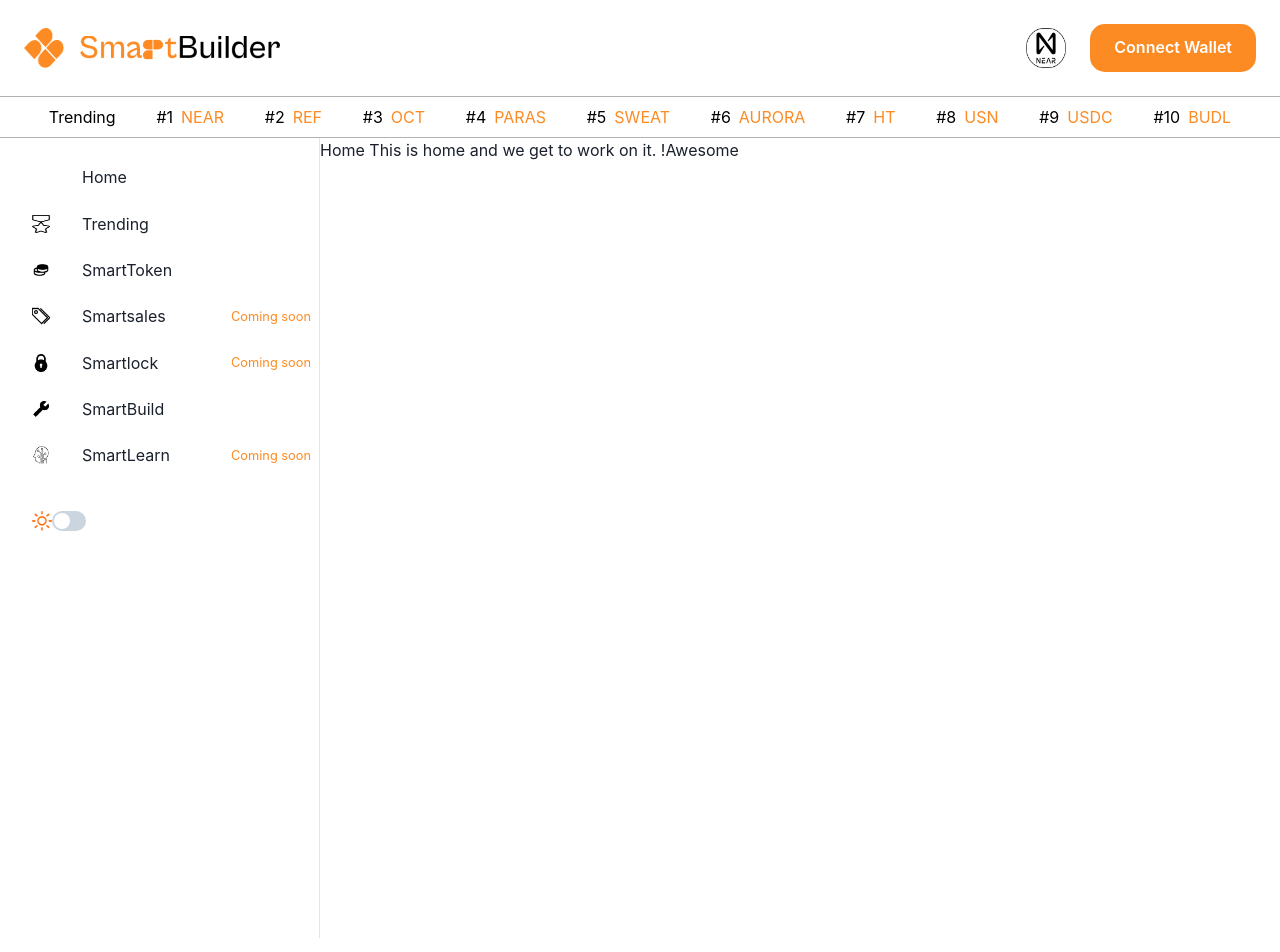
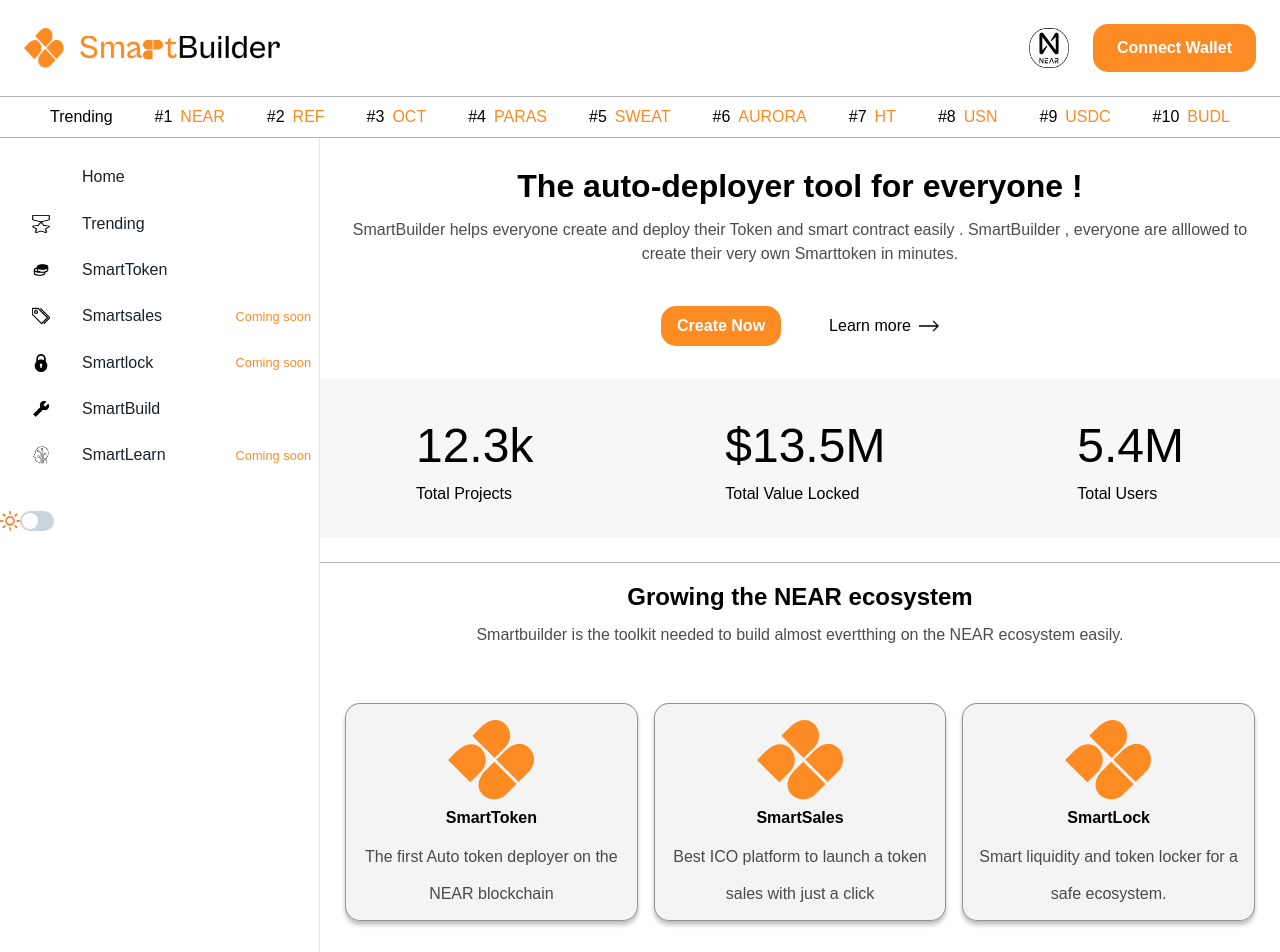
Before and after one commit to Danijel-Enoch/smart-builder-ui, a React (Create React App) app: page / in a window 1280 px wide. Shown: the top 952 px of the page. Built offline with nearby package versions, Linux system fonts and the light colour scheme.

Commit message:
⚡ Add Home page

```diff
--- a/package.json
+++ b/package.json
@@ -6,6 +6,7 @@
     "@chakra-ui/react": "^2.4.3",
     "@emotion/react": "^11.10.5",
     "@emotion/styled": "^11.10.5",
+    "@fontsource/poppins": "^4.5.10",
     "@reduxjs/toolkit": "^1.9.1",
     "@testing-library/jest-dom": "^5.16.5",
     "@testing-library/react": "^13.4.0",
@@ -14,6 +15,7 @@
     "react": "^18.2.0",
     "react-dom": "^18.2.0",
     "react-redux": "^8.0.5",
+    "react-router-dom": "^6.4.5",
     "react-scripts": "5.0.1",
     "redux": "^4.2.0",
     "web-vitals": "^2.1.4"
--- a/src/App.js
+++ b/src/App.js
@@ -1,12 +1,15 @@
 import React from 'react'
 import { Layout } from './components';
-import { Home } from './pages';
+import { BrowserRouter } from 'react-router-dom';
+import { Routes } from './config/routes';
 
 const App = () => {
   return (
-    <Layout>
-      <Home />
-    </Layout>
+    <BrowserRouter>
+      <Layout>
+        <Routes />
+      </Layout>
+    </BrowserRouter>
   );
 }
 
--- a/src/components/Sidebar.js
+++ b/src/components/Sidebar.js
@@ -1,30 +1,45 @@
 import React from 'react';
 import { Box, List, ListItem, Text, Image, Switch } from '@chakra-ui/react';
+import { NavLink } from 'react-router-dom';
 import sun from '../assets/sun.png';
 import { SidebarItem } from '../constants/data';
 
 
 const Sidebar = () => {
+
+    // const navLinkStyles = ({isActive}) => {
+    //     return {
+    //     transition: 'all 0.3s ease-in-out',
+    //     bg: isActive ? 'brand.primary' : 'transparent',
+    //     // color: isActive ? 'white' : 'black',
+    //     _hover: {
+    //         bg: 'brand.primary',
+    //         opacity: '0.8',
+    //         color: 'black',
+    //     },
+    // }
+    // };
+
   return (
     <Box
       w="25%"
-      h="100vh"
+      minHeight="100vh"
       bg="white"
       borderRight="1px"
       borderColor="rgba(0, 0, 0, 0.1);"
-      pl='2rem'
       pt='1rem'
-      pr='0.5rem'
     >
       <List>
         {SidebarItem.map((item) => (
-          <ListItem display="flex" alignItems="center" py='0.7rem' cursor='pointer'>
+        <NavLink to={item.path}>
+          <ListItem pl='2rem' pr='0.5rem' display="flex" alignItems="center" py='0.7rem' cursor='pointer'>
             <Image boxSize="18px" src={item.image} alt={item.name} />
             <Text ml='2rem'>{item.name}</Text>
             <Text ml='auto' as="small" color="brand.primary">
               {item.text}
             </Text>
           </ListItem>
+        </NavLink>
         ))}
       </List>
 
--- /dev/null
+++ b/src/config/routes.js
@@ -0,0 +1,13 @@
+import React from 'react';
+import { useRoutes } from 'react-router-dom';
+import { Home } from '../pages';
+
+
+export function Routes() {
+  return useRoutes([
+    {
+      path: '/',
+      element: <Home />,
+    },
+  ]);
+}
--- a/src/config/theme.js
+++ b/src/config/theme.js
@@ -4,6 +4,10 @@
   colors: {
     brand: {
       primary: '#FC8B23',
+      gray100: '#F7F7F7'
     },
   },
+  fonts: {
+    body: `'Poppins', sans-serif`
+  }
 });
--- a/src/constants/data.js
+++ b/src/constants/data.js
@@ -5,7 +5,7 @@
 import lock from '../assets/lock.png';
 import tool from '../assets/build-sharp.png';
 import ml from '../assets/machine-learning.png';
-
+import logo from '../assets/Smart Builders Logo.png';
 
 const Tokens = [
   {
@@ -55,16 +55,19 @@
     id: 1,
     image: home,
     name: 'Home',
+    path: '/',
   },
   {
     id: 2,
     image: trending,
     name: 'Trending',
+    path: '/trending',
   },
   {
     id: 3,
     image: coin,
     name: 'SmartToken',
+    path: '/smarttoken',
   },
   {
     id: 4,
@@ -82,6 +85,7 @@
     id: 6,
     image: tool,
     name: 'SmartBuild',
+    path: '/smartbuild',
   },
   {
     id: 7,
@@ -91,4 +95,37 @@
   },
 ];
 
-export { Tokens, SidebarItem };
+const sbEcosystem = [
+  {
+    id: 1,
+    name: 'SmartToken',
+    text: 'The first Auto token deployer on the NEAR blockchain',
+    logo: logo,
+  },
+  {
+    id: 2,
+    name: 'SmartSales',
+    text: 'Best ICO platform to launch a token sales with just a click',
+    logo: logo,
+  },
+  {
+    id: 3,
+    name: 'SmartLock',
+    text: 'Smart liquidity and token locker for a safe ecosystem.',
+    logo: logo,
+  },
+  {
+    id: 4,
+    name: 'SmartBuild',
+    text: 'Our Autodeployer allows anyone to deploy their customised dApps without code.',
+    logo: logo,
+  },
+  {
+    id: 5,
+    name: 'SmartLearn',
+    text: 'Best online bootcamp to learn how to build useable product on the NEAR ecosystem',
+    logo: logo,
+  },
+];
+
+export { Tokens, SidebarItem, sbEcosystem };
--- a/src/index.css
+++ b/src/index.css
@@ -11,3 +11,23 @@
   font-family: source-code-pro, Menlo, Monaco, Consolas, 'Courier New',
     monospace;
 }
+
+
+::-webkit-scrollbar {
+        width: 6px;
+    }
+
+    /* Track */
+    ::-webkit-scrollbar-track {
+       background: #fff;
+    }
+
+    /* Handle */
+    ::-webkit-scrollbar-thumb {
+       background: #FC8B23;
+    }
+
+    /* Handle on hover */
+    ::-webkit-scrollbar-thumb:hover {
+       background: #FC8B15;
+    }
--- a/src/pages/home/Home.js
+++ b/src/pages/home/Home.js
@@ -1,9 +1,136 @@
-import React from 'react'
+import React from 'react';
+import { Box, Text, Button, Image, Flex } from '@chakra-ui/react';
+import { sbEcosystem } from '../../constants/data';
+import arrow from '../../assets/right-arrow.png';
 
 const Home = () => {
   return (
-    <div>Home This is home and we get to work on it. !Awesome</div>
-  )
-}
+    <Box color="black" py="1.5rem">
+      <Text textAlign="center" fontSize="2rem" fontWeight="600">
+        The auto-deployer tool for everyone !
+      </Text>
 
-export default Home
+      <Text
+        textAlign="center"
+        px="1rem"
+        color="rgba(0, 0, 0, 0.7)"
+        fontSize="1rem"
+        pt="0.5rem"
+        pb="1.5rem"
+        fontWeight="400"
+      >
+        SmartBuilder helps everyone create and deploy their Token and smart
+        contract easily . SmartBuilder , everyone are alllowed to create their
+        very own Smarttoken in minutes.
+      </Text>
+
+      <Box display="flex" justifyContent="center" mt="1rem" mb="2rem">
+        <Button
+          bg="brand.primary"
+          color="white"
+          p="1rem"
+          mr="3rem"
+          borderRadius="15px"
+          _hover={{
+            bg: 'brand.primary',
+            opacity: '0.8',
+            color: 'black',
+          }}
+        >
+          Create Now
+        </Button>
+
+        <Box display="flex" alignItems="center">
+          <Text as="span" mr="0.5rem">
+            Learn more
+          </Text>{' '}
+          <Image boxSize="20px" src={arrow} alt="right-arrow" />
+        </Box>
+      </Box>
+
+      <Flex
+        py="2rem"
+        bg="brand.gray100"
+        alignItems="center"
+        justifyContent="space-around"
+        mb="1.5rem"
+      >
+        <Box>
+          <Text fontSize="3rem" fontWeight="500">
+            12.3k
+          </Text>
+          <Text fontSize="1rem">Total Projects</Text>
+        </Box>
+        <Box>
+          <Text fontSize="3rem" fontWeight="500">
+            $13.5M
+          </Text>
+          <Text fontSize="1rem">Total Value Locked</Text>
+        </Box>
+        <Box>
+          <Text fontSize="3rem" fontWeight="500">
+            5.4M
+          </Text>
+          <Text fontSize="1rem">Total Users</Text>
+        </Box>
+      </Flex>
+
+      <Box borderTop="1px" borderColor="rgba(0, 0, 0, 0.3);">
+        <Text
+          textAlign="center"
+          fontSize="1.5rem"
+          pt="1rem"
+          pb="0.5rem"
+          fontWeight="600"
+        >
+          Growing the NEAR ecosystem
+        </Text>
+
+        <Text
+          textAlign="center"
+          fontSize="1rem"
+          color="rgba(0, 0, 0, 0.7)"
+          fontWeight="400"
+        >
+          Smartbuilder is the toolkit needed to build almost evertthing on the
+          NEAR ecosystem easily.
+        </Text>
+
+        <Flex
+          flexWrap="wrap"
+          my="2rem"
+          py="1.5rem"
+          px="0.5rem"
+          justifyContent="center"
+          alignItems="center"
+        >
+          {sbEcosystem.map((item) => (
+            <Box
+              p="0.5rem"
+              mx="0.5rem"
+              mb="2rem"
+              textAlign="center"
+              boxShadow="0px 4px 4px rgba(0, 0, 0, 0.25)"
+              background="rgba(217, 217, 217, 0.3)"
+              border="1px"
+              borderRadius="15px"
+              borderColor="rgba(0, 0, 0, 0.4);"
+              w="31%"
+              key={item.id}
+            >
+              <Image mx="auto" mt="0.5rem" src={item.logo} alt="logo" />
+              <Text pt="0.4rem" pb="0.5rem" fontWeight="600">
+                {item.name}
+              </Text>
+              <Text color="rgba(0, 0, 0, 0.7)" lineHeight="37px">
+                {item.text}
+              </Text>
+            </Box>
+          ))}
+        </Flex>
+      </Box>
+    </Box>
+  );
+};
+
+export default Home;
```
Also changed, not shown: src/assets/right-arrow.png (added), 1 other file (tests, documents, lock files or other folders).
